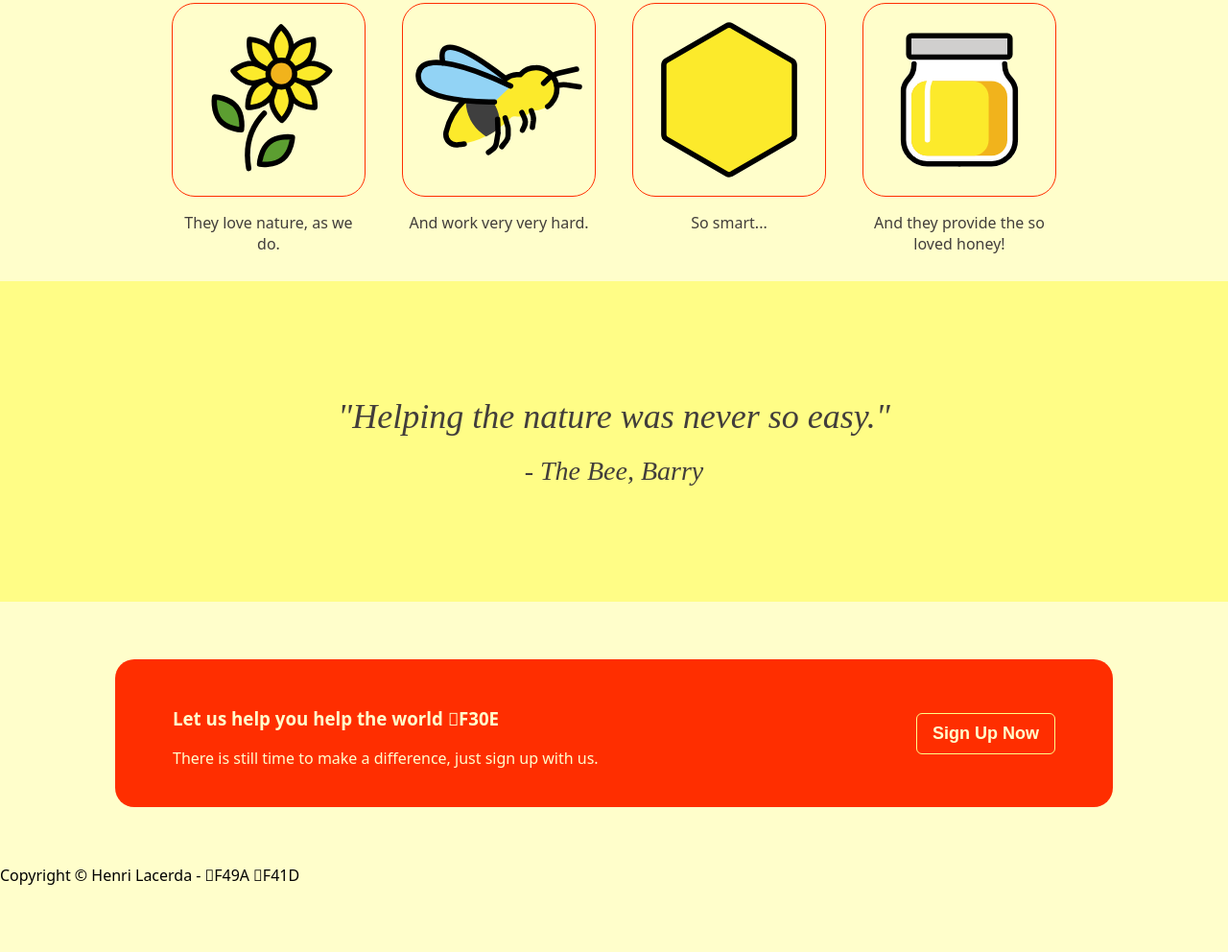
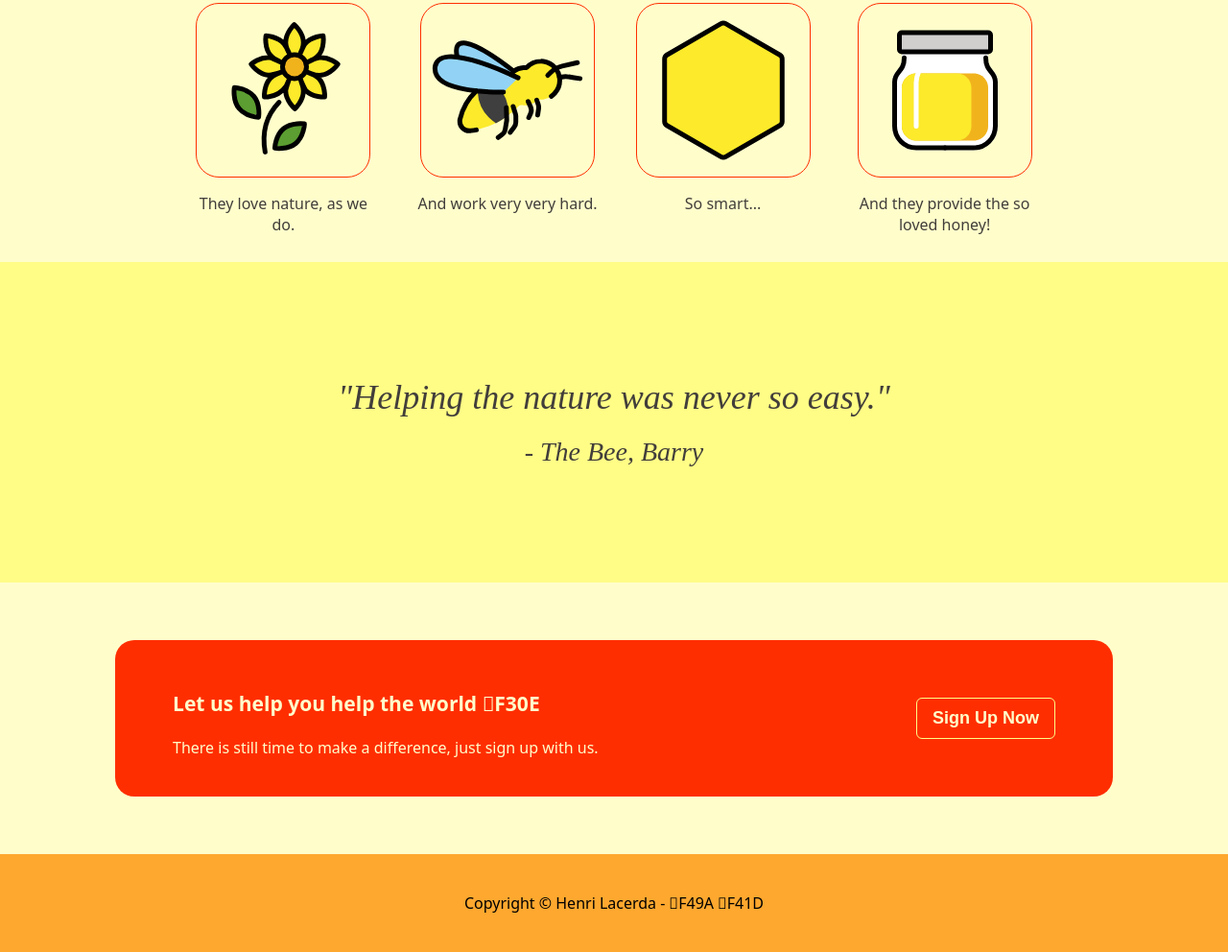
Before and after one commit to henry4666/landing-page, a plain HTML site: page index.html in a window 1280 px wide. Shown: the part 600-1592 px from the top of the page at 96% size. Before the commit the page ends 1523 px from the top, so only its background shows below. Drawn offline with Linux system fonts and the light colour scheme.

Commit message:
add footer styling

```diff
--- a/index.html
+++ b/index.html
@@ -74,7 +74,7 @@
 
     </main>
 
-    <footer>
+    <footer class="end-footer">
         Copyright &copy; Henri Lacerda - &#1F49A &#1F41D
     </footer>
 </body>
--- a/style.css
+++ b/style.css
@@ -114,7 +114,7 @@ button:hover {
 }
 
 .info img {
-    height: 200px;
+    height: 180px;
     width: auto;
     border: 1px solid #FF2E00;
     border-radius: 24px;
@@ -153,6 +153,7 @@ blockquote footer {
     padding: 60px 120px;
     justify-content: center;
     align-items: center;
+    font-size: 18px;
 }
 
 .sign-up .container {
@@ -171,3 +172,12 @@ blockquote footer {
     border: 1px solid #fffd86;
     align-self: center;
 }
+
+
+.end-footer {
+    background-color: #FEA82F;
+    display: flex;
+    justify-content: center;
+    align-items: center;
+    padding: 40px 120px;
+}
```
